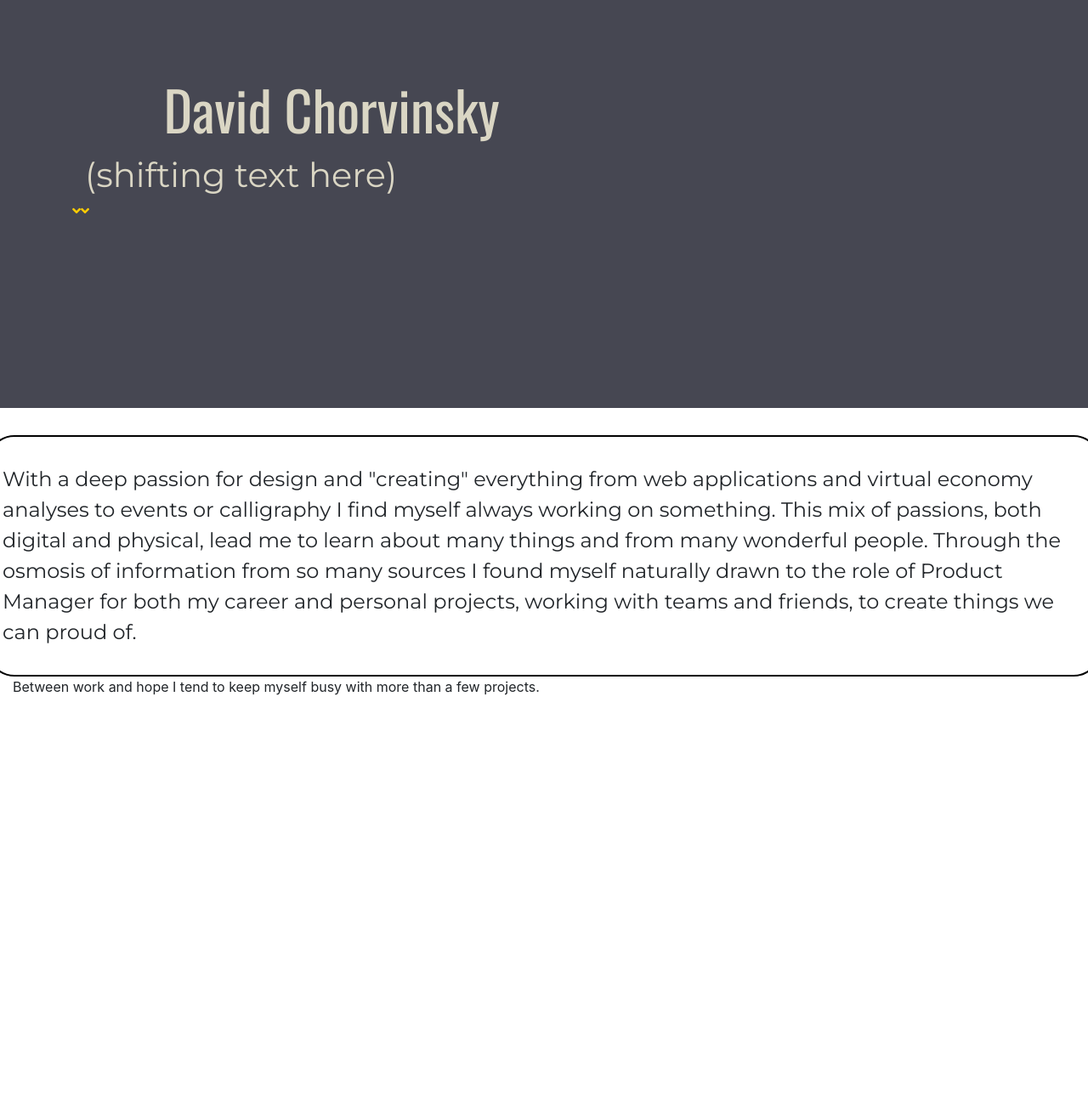
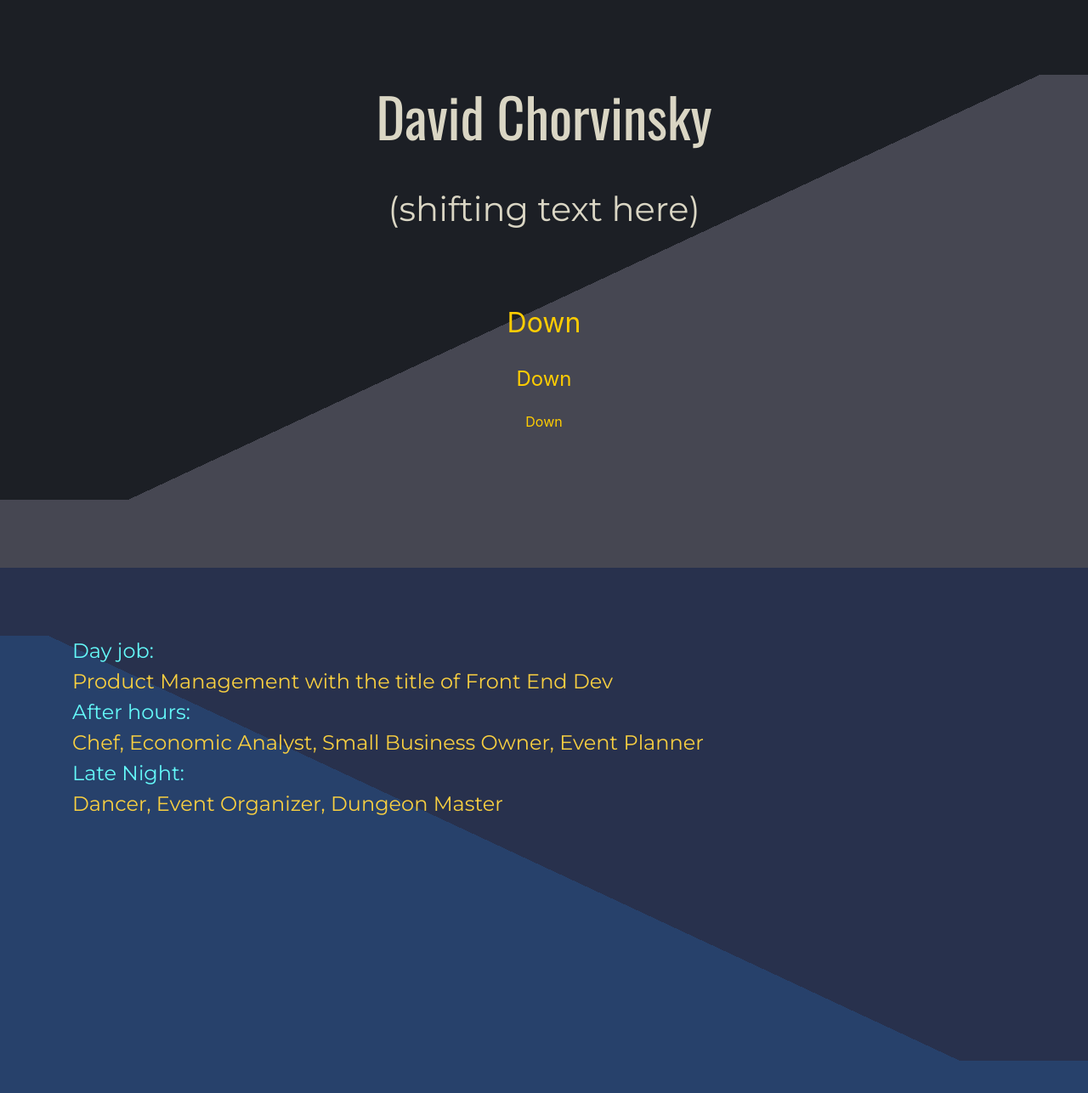
Before and after one commit to unlockedSound/chorvinsky_website, a React (Create React App) app: page / in a window 1280 px wide. Shown: the top 1286 px of the page at 85% size. Before the commit the page ends 820 px from the top, so only its background shows below. Built offline with nearby package versions, Linux system fonts and the light colour scheme.

Commit message:
major move towards completion

```diff
--- a/src/App.css
+++ b/src/App.css
@@ -5,32 +5,65 @@
   float: left; }
 
 .title {
-  height: 30rem;
-  padding-top: 5rem;
-  padding-bottom: 3rem;
-  background-color: #464752; }
+  background: #1c1f25;
+  background: linear-gradient(180deg, #1c1f25 52%, #464752 52%);
+  min-height: 500px;
+  padding-top: 7.5rem;
+  padding-bottom: 5rem; }
+  .title__inside {
+    background: #1c1f25;
+    background: linear-gradient(155deg, #1c1f25 52%, #464752 52%);
+    min-height: 500px;
+    min-width: 100%; }
+  .title__text {
+    text-align: center;
+    margin-top: -2rem; }
     .title__text__main {
       font-family: 'Oswald', sans-serif;
       font-size: 4rem;
-    color: #dad6c4; }
+      color: #dad6c4;
+      padding-bottom: 2rem; }
     .title__text__subtitle {
       font-family: 'Montserrat', sans-serif;
       font-size: 2.5rem;
       color: #dad6c4; }
   .title__arrow {
-    color: #ffcd01; }
+    color: #ffcd01;
+    text-align: center;
+    margin-top: 5rem; }
+    .title__arrow--large {
+      color: #ffcd01;
+      text-align: center;
+      margin-bottom: 1.5rem;
+      font-size: 2rem; }
+    .title__arrow--medium {
+      color: #ffcd01;
+      text-align: center;
+      margin-bottom: 1.25rem;
+      font-size: 1.5rem; }
+    .title__arrow--small {
+      color: #ffcd01;
+      text-align: center;
+      font-size: 1rem;
+      padding-bottom: 3rem; }
 
 .about {
-  margin-top: 2rem;
-  padding-top: 2rem;
-  padding-bottom: 2rem;
-  padding-left: 1rem;
-  padding-right: 1rem;
+  padding-top: 5rem;
+  padding-bottom: 7.5rem;
   font-family: 'Montserrat', sans-serif;
+  background: #28314d;
+  background: linear-gradient(180deg, #28314d 52%, #27416b 52%);
   font-size: 1.5rem;
-  border-width: 2px;
-  border-style: solid;
-  border-color: black;
-  border-radius: 2rem; }
+  color: #f8cf41; }
+  .about__inside {
+    background: #28314d;
+    background: linear-gradient(205deg, #28314d 52%, #27416b 52%);
+    min-height: 500px;
+    min-width: 100%; }
+  .about__title {
+    color: #64f9f9;
+    font-size: 1.5rem; }
+  .about__text {
+    color: #f8cf41; }
 
 /*# sourceMappingURL=App.css.map */
--- a/src/App.js
+++ b/src/App.js
@@ -1,6 +1,7 @@
 import React, {Component} from 'react';
 import './App.scss';
-import {Parallax, ParallaxLayer} from 'react-spring/renderprops-addons'
+
+// import {Parallax, ParallaxLayer} from 'react-spring/renderprops-addons'
 
 class App extends Component {
     render() {
@@ -8,53 +9,63 @@ class App extends Component {
             <div className="page">
 
                 <section className="title">
-                    <div className="container justify-content-center">
+                    <div className="title__inside container justify-content-center">
                         <div className="title__text">
-                            <div className="title__text__main col-11 offset-1">
+                            <div className="title__text__main col-12">
                                 David Chorvinsky
                             </div>
                             <div className="title__text__subtitle col-auto">
                                 (shifting text here)
                             </div>
                         </div>
-                        <i className="fas fa-angle-down title__arrow"></i>
-                        <i className="fas fa-angle-down title__arrow"></i>
+                        {/*<div className="fas fa-angle-down title__arrow"></div>*/}
+                        <div className="title__arrow">
+                            <div className="title__arrow--large"> Down</div>
+                            <div className="title__arrow--medium"> Down</div>
+                            <div className="title__arrow--small"> Down</div>
+                        </div>
                     </div>
                 </section>
 
-                <section className="row">
-                    <div className="about">
-                        With a deep passion for design and "creating" everything from web applications and
-                        virtual economy analyses to events or calligraphy I find myself always working on
-                        something.
-                        This mix of passions, both digital and physical, lead me to learn about many things and
-                        from
-                        many wonderful people. Through the osmosis of information from so many sources I found
-                        myself
-                        naturally drawn to the role of Product Manager for both my career and personal projects,
-                        working
-                        with teams and friends, to create things we can proud of.
+
+                <section
+                    className="about">
+                    <div
+                        className="about__inside container-fluid">
+                        <div
+                            className="container justify-content-center">
+                            <div
+                                className="about__title"> Day
+                                job:
+                            </div>
+                            <div className="about__text">Product Management with the title of Front End Dev</div>
+                            <div className="about__title"> After hours:</div>
+                            <div className="about__text">Chef, Economic Analyst, Small Business Owner, Event Planner
+                            </div>
+                            <div className="about__title"> Late Night:</div>
+                            <div className="about__text"> Dancer, Event Organizer, Dungeon Master</div>
+                        </div>
                     </div>
                 </section>
 
-                <div className="projects">
-                    <div className="col-12">
-                        Between work and hope I tend to keep myself busy with more than a few projects.
-                    </div>
-                    <div className="projects__dcGov"></div>
+                {/*<div className="projects">*/}
+                {/*    <div className="col-12">*/}
+                {/*        Between work and hope I tend to keep myself busy with more than a few projects.*/}
+                {/*    </div>*/}
+                {/*    <div className="projects__dcGov"></div>*/}
 
-                    <div className="projects__spkez"></div>
-                    <div className="projects__bg"></div>
-                </div>
+                {/*    <div className="projects__spkez"></div>*/}
+                {/*    <div className="projects__bg"></div>*/}
+                {/*</div>*/}
 
-                <section className="row atc">
-                </section>
+                {/*<section className="row atc">*/}
+                {/*</section>*/}
 
-                <section className="row undergrad">
-                </section>
+                {/*<section className="row undergrad">*/}
+                {/*</section>*/}
 
-                <section className="row dreamWizards">
-                </section>
+                {/*<section className="row dreamWizards">*/}
+                {/*</section>*/}
 
             </div>
         );
--- a/src/App.scss
+++ b/src/App.scss
@@ -1,28 +1,50 @@
 $xl-text: 4rem;
 $large-text: 2.5rem;
 $med-text: 1.5rem;
+$sm-ish-text: 1.25rem;
+$xs-text: .75rem;
 
 $serika-primary: #dad6c4;
 $serika-secondary: #464752;
 $serika-tertiary: #1c1f25;
 $serika-accent: #ffcd01;
-@mixin serika-gradient() {
-  background: rgb(218, 214, 196);
-  background: linear-gradient(164deg, rgba(218, 214, 196, 1) 0%, rgba(109, 110, 117, 1) 44%, rgba(28, 31, 37, 1) 86%);
+//@mixin serika-gradient() {
+//  background: rgb(218, 214, 196);
+//  background: linear-gradient(164deg, rgba(218, 214, 196, 1) 0%, rgba(109, 110, 117, 1) 44%, rgba(28, 31, 37, 1) 86%);
+//}
+
+//todo: to better handle this I need to figure out how to make a callable background that has the gradient fill the center (25-75) with an extension of top color (0-25) and bottom color (75-100)
+@mixin serika-gradientV2--internal() {
+  background: rgb(28, 31, 37);
+  background: linear-gradient(155deg, rgba(28, 31, 37, 1) 52%, rgba(70, 71, 82, 1) 52%);
+  min-height: 500px;
 }
 
-@mixin serika-gradientV2() {
+@mixin serika-gradientV2--external() {
   background: rgb(28, 31, 37);
-  background: linear-gradient(167deg, rgba(28, 31, 37, 1) 52%, rgba(70, 71, 82, 1) 52%);
+  background: linear-gradient(180deg, rgba(28, 31, 37, 1) 52%, rgba(70, 71, 82, 1) 52%);
+  min-height: 500px;
 }
 
 $naut-primary: #f8cf41;
 $naut-secondary: #27416b;
 $naut-tertiary: #28314d;
 $naut-accent: #64f9f9;
-@mixin naut-gradient() {
-  background: rgb(21, 138, 138);
-  background: linear-gradient(191deg, rgba(21, 138, 138, 1) 0%, rgba(39, 65, 107, 1) 45%, rgba(40, 49, 77, 1) 75%);
+//@mixin naut-gradient() {
+//  background: rgb(21, 138, 138);
+//  background: linear-gradient(191deg, rgba(21, 138, 138, 1) 0%, rgba(39, 65, 107, 1) 45%, rgba(40, 49, 77, 1) 75%);
+
+
+@mixin naut__gradientV2--internal() {
+  background: $naut-tertiary;
+  background: linear-gradient(205deg, $naut-tertiary 52%, $naut-secondary 52%);
+  //todo: make it a calc on a query for width? is that possible to do inline? otherwise test at media breakpoints and set it for each... we just have to use more dynamic methodologies for these sort of things
+  min-height: 500px;
+}
+
+@mixin naut__gradientV2--external() {
+  background: $naut-tertiary;
+  background: linear-gradient(180deg, $naut-tertiary 52%, $naut-secondary 52%);
 }
 
 $nightmare-primary: #1a574e;
@@ -33,6 +55,7 @@ $nightmare-accent: #4ac4a6;
   background: rgb(26, 87, 78);
   background: linear-gradient(167deg, rgba(26, 87, 78, 1) 0%, rgba(28, 63, 62, 1) 39%, rgba(54, 53, 51, 1) 73%);
 }
+
 
 //@mixin color-palette($palette-name) {
 //  @if $palette-name == serika {
@@ -72,15 +95,47 @@ $nightmare-accent: #4ac4a6;
 //background: linear-gradient(15deg, rgba(25, 58, 237, 1) 0%, rgba(14, 134, 235, 1) 23%, rgba(8, 172, 234, 1) 39%, rgba(0, 240, 89, 1) 100%);
 //}
 
-@mixin section-spacer {
-  margin: {
-    top: 2rem;
+@mixin section-spacer($first-bottom-other) {
+  @if $first-bottom-other == first {
+    padding: {
+      top: 7.5rem;
+      bottom: 5rem;
+    }
+
+  } @else if $first-bottom-other == bottom {
+    padding: {
+      top: 5rem;
+      bottom: 5rem;
+    }
+  } @else {
+    padding: {
+      top: 5rem;
+      bottom: 7.5rem;
+    }
   }
-  padding: {
-    top: 2rem;
-    bottom: 2rem;
-    left: 1rem;
-    right: 1rem;
+}
+
+@mixin next-section-text($color, $arrow-position) {
+  color: $color;
+  text-align: center;
+  //todo: add a transform of position to get these nicely placed (want them at like 75% down the sections total height I think?
+  //todo: change the margining to golden ratio
+  @if $arrow-position == first-arrow {
+    margin: {
+      bottom: 1.5rem;
+    }
+    font-size: 2rem;
+  } @else if $arrow-position == second-arrow {
+    margin: {
+      bottom: 1.25rem;
+    }
+    font-size: 1.5rem;
+  } @else {
+    font-size: 1rem;
+    padding: {
+      bottom: 3rem;
+
+    }
   }
 }
 
@@ -108,13 +163,20 @@ section {
 }
 
 .title {
-  height: 30rem;
-  padding: {
-    top: 5rem;
-    bottom: 3rem;
+  @include serika-gradientV2--external();
+  @include section-spacer(first);
+
+  &__inside {
+    @include serika-gradientV2--internal();
+    min-width: 100%;
   }
-  background-color: $serika-secondary;
+
   &__text {
+    text-align: center;
+    margin: {
+      //-5 on small -2 on larger?
+      top: -2rem;
+    }
 
     &__main {
       @include primary-text;
@@ -122,34 +184,67 @@ section {
         size: $xl-text;
       }
       color: $serika-primary;
+      padding: {
+        bottom: 2rem;
+      }
 
     }
+
     &__subtitle {
       @include secondary-text;
       font: {
         size: $large-text;
       }
-      color: $serika-primary
+      color: $serika-primary;
     }
 
   }
 
+  //TODO: replace these with FUCKING ARROWS!
   &__arrow {
-    color: $serika-accent
+    color: $serika-accent;
+    text-align: center;
+    margin: {
+      top: 5rem;
+    }
+
+    //TODO: add some animation to this... like fade each in then back out to draw eye down
+    &--large {
+      @include next-section-text($serika-accent, first-arrow);
+    }
+
+    &--medium {
+      @include next-section-text($serika-accent, second-arrow);
+    }
+
+    &--small {
+      @include next-section-text($serika-accent, third-arrow);
+    }
+
   }
 }
 
 .about {
-  @include section-spacer;
-  @include secondary-text;
+  @include section-spacer(other);
+  @include secondary-text();
+  @include naut__gradientV2--external();
   font: {
     size: $med-text;
   }
-  border: {
-    width: 2px;
-    style: solid;
-    color: black;
-    radius: 2rem;
+  color: $naut-primary;
+
+  &__inside {
+    @include naut__gradientV2--internal();
+    min-width: 100%
+  }
+
+  &__title {
+    color: $naut-accent;
+    font-size: $med-text
+  }
+
+  &__text {
+    color: $naut-primary;
   }
 }
 
```
Also changed, not shown: 1 other file (tests, documents, lock files or other folders). Lines whose indentation alone changed are shown as unchanged.
